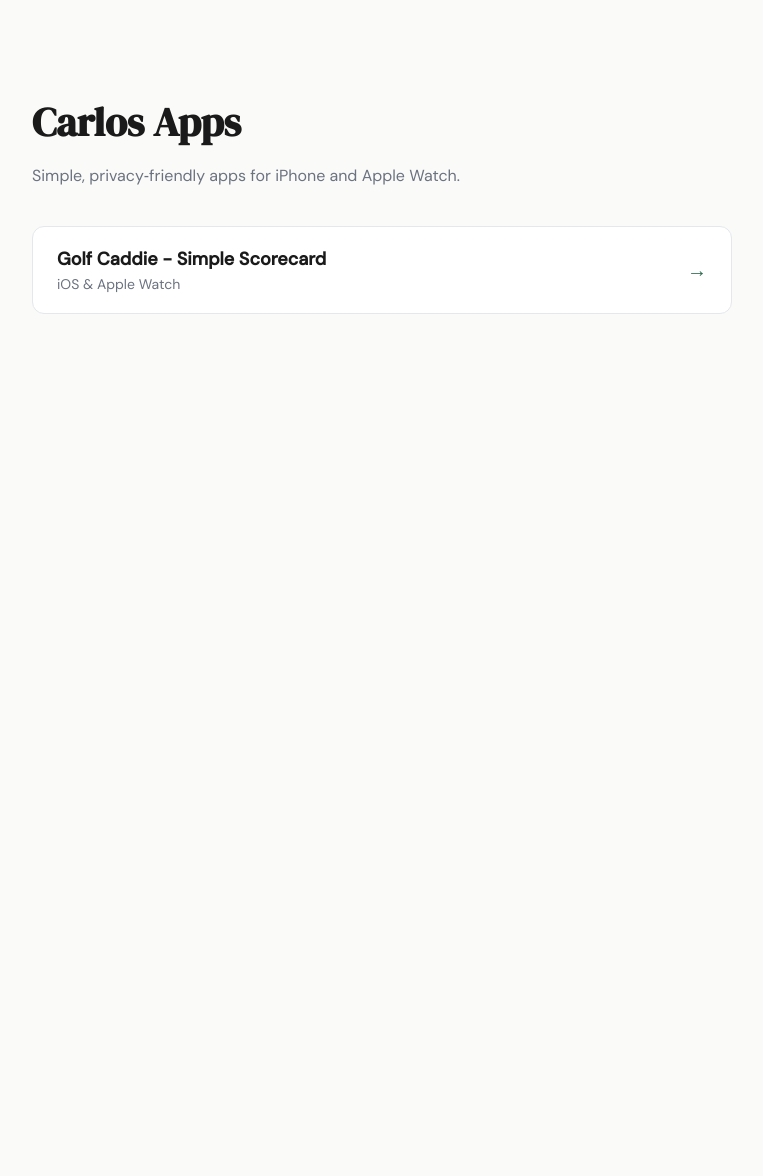
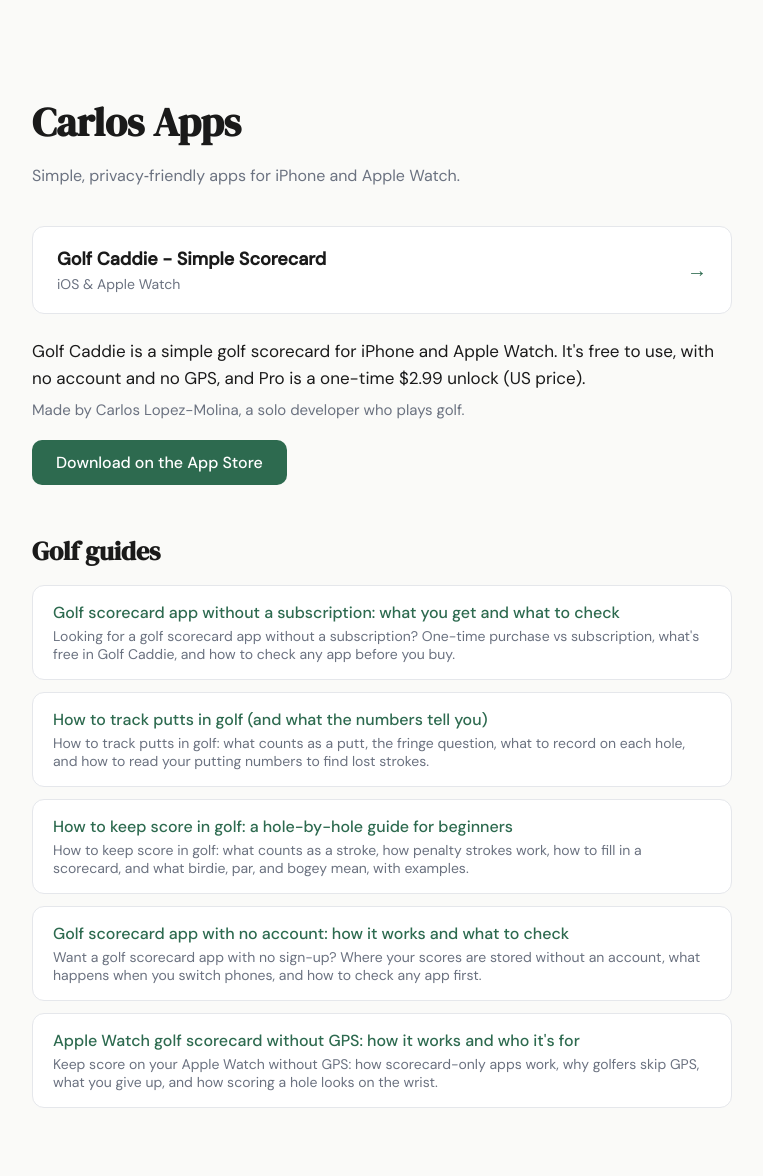
Before and after one commit to Carlos231/carlos231.github.io, a Jekyll site: the page built from index.html, in a window 1280 px wide. Shown: the whole page, without its empty margins (258-1021 px from the left). Built offline with Jekyll 4.4.1, drawn with Linux system fonts in a browser that asks for light colours; before the commit the page ends 900 px from its top, so only the background shows below that.

Commit message:
Link guides from the home page and strengthen internal links

```diff
--- a/apps/golf-caddie/guides/apple-watch-golf-scorecard-without-gps.md
+++ b/apps/golf-caddie/guides/apple-watch-golf-scorecard-without-gps.md
@@ -94,7 +94,7 @@
 
 It depends on the app. Many GPS golf apps put Watch features in a yearly subscription. Golf Caddie's iPhone scorecard is free with unlimited rounds, and the Apple Watch app is part of Pro, a one-time ${{ gc.pricing.pro_price }} (US price) after a {{ gc.pricing.trial_days }}-day free trial. There's no subscription and no credit card for the trial.
 
-{{ gc.pricing.trial_note }} Pro also includes Siri voice scoring and the Lock Screen Live Activity. See [what's free and what's Pro]({{ gc.urls.page }}#pricing).
+{{ gc.pricing.trial_note }} Pro also includes Siri voice scoring and the Lock Screen Live Activity. See [what's free and what's Pro]({{ gc.urls.page }}#pricing), or read [why there's no subscription](/apps/golf-caddie/guides/golf-scorecard-app-without-subscription/).
 
 ## Is a scorecard-only app right for you?
 
--- a/apps/golf-caddie/guides/golf-scorecard-app-no-account.md
+++ b/apps/golf-caddie/guides/golf-scorecard-app-no-account.md
@@ -23,6 +23,8 @@
     a: "No. Pro is a one-time App Store purchase tied to your Apple ID. On a new iPhone or Apple Watch, tap Restore Purchase in Golf Caddie's Settings."
 
 related:
+  - title: "Golf scorecard app without a subscription"
+    url: /apps/golf-caddie/guides/golf-scorecard-app-without-subscription/
   - title: "Apple Watch golf scorecard without GPS"
     url: /apps/golf-caddie/guides/apple-watch-golf-scorecard-without-gps/
   - title: "Golf Caddie privacy policy"
--- a/apps/golf-caddie/index.html
+++ b/apps/golf-caddie/index.html
@@ -572,7 +572,7 @@
     <p>Yes. The iPhone scorecard is free with unlimited rounds, including stats, scorecard sharing, CSV export, and club distances. Scoring on Apple Watch, Siri, and the Lock Screen Live Activity are part of Golf Caddie Pro, a one-time ${{ gc.pricing.pro_price }} purchase after a {{ gc.pricing.trial_days }}-day free trial.</p>
 
     <h3>Is there a subscription?</h3>
-    <p>No. Pro is a single ${{ gc.pricing.pro_price }} in-app purchase that unlocks forever. The {{ gc.pricing.trial_days }}-day trial doesn't need a credit card. {{ gc.pricing.trial_note }}</p>
+    <p>No. Pro is a single ${{ gc.pricing.pro_price }} in-app purchase that unlocks forever. The {{ gc.pricing.trial_days }}-day trial doesn't need a credit card. {{ gc.pricing.trial_note }} More in <a href="/apps/golf-caddie/guides/golf-scorecard-app-without-subscription/">golf scorecard app without a subscription</a>.</p>
 
     <h3>Does Golf Caddie need GPS or a signal?</h3>
     <p>No. Golf Caddie doesn't use GPS or a course database. You enter strokes, putts, and penalties yourself, so it works on any course, even with no signal, and it's light on battery.</p>
--- a/index.html
+++ b/index.html
@@ -1,7 +1,8 @@
 ---
 title: "Carlos Apps — Simple, Privacy‑Focused iOS Apps"
-description: "Simple, privacy-friendly apps for iPhone and Apple Watch. No subscriptions, no tracking, no clutter."
+description: "Golf Caddie: a simple golf scorecard for iPhone and Apple Watch. Free, with no account and no GPS; Pro is one-time. Plus guides to keeping score in golf."
 ---
+{%- include golf-caddie-vars.html -%}
 <!DOCTYPE html>
 <html lang="en">
 <head>
@@ -25,6 +26,17 @@
     .app-card h2 { font-size: 18px; margin: 0 0 4px; }
     .app-card p { margin: 0; color: #6b7280; font-size: 14px; }
     .arrow { color: #2d6a4f; font-size: 20px; flex-shrink: 0; }
+    .intro { font-size: 17px; line-height: 1.6; margin: 24px 0 8px; }
+    .maker { color: #6b7280; font-size: 15px; margin: 0 0 20px; }
+    .download { display: inline-block; background: #2d6a4f; color: white; font-weight: 500; padding: 12px 24px; border-radius: 10px; text-decoration: none; }
+    .download:hover { background: #24573f; }
+    .guides { margin-top: 48px; }
+    .guides h2 { font-family: 'DM Serif Display', serif; font-size: 26px; margin-bottom: 16px; }
+    .guides ul { list-style: none; padding: 0; margin: 0; display: flex; flex-direction: column; gap: 12px; }
+    .guides li { background: white; border: 1px solid #e5e7eb; border-radius: 12px; padding: 16px 20px; }
+    .guides a { color: #2d6a4f; font-weight: 500; text-decoration: none; }
+    .guides a:hover { text-decoration: underline; }
+    .guides span { display: block; color: #6b7280; font-size: 14px; margin-top: 4px; }
 </style>
 </head>
 
@@ -40,6 +52,22 @@
         </div>
         <span class="arrow" aria-hidden="true">→</span>
     </a>
+
+    <p class="intro">{{ gc.short_name }} is a simple golf scorecard for iPhone and Apple Watch. It's free to use, with no account and no GPS, and Pro is a one-time ${{ gc.pricing.pro_price }} unlock (US price).</p>
+    <p class="maker">Made by {{ gc.developer }}, {{ gc.developer_bio }}.</p>
+    <a class="download" href="{{ gc.urls.download }}" target="_blank" rel="noopener noreferrer">Download on the App Store</a>
+{%- assign guides = site.pages | where_exp: "p", "p.url contains '/apps/golf-caddie/guides/'" | sort: "date" | reverse %}
+{%- if guides.size > 0 %}
+
+    <section class="guides">
+        <h2>Golf guides</h2>
+        <ul>
+            {%- for g in guides %}
+            <li><a href="{{ g.url }}">{{ g.title | escape }}</a><span>{{ g.description | escape }}</span></li>
+            {%- endfor %}
+        </ul>
+    </section>
+{%- endif %}
 </main>
 </body>
 </html>
```
